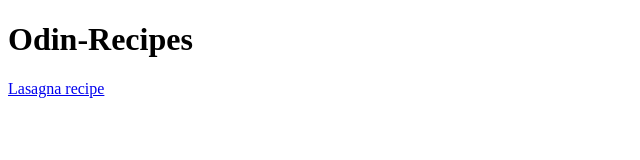
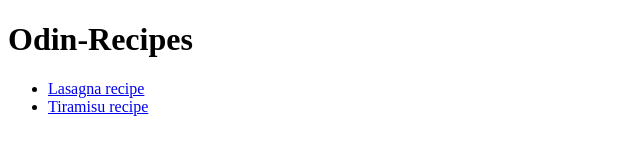
Before and after one commit to Yveshby27/odin-recipes, a plain HTML site: page index.html in a window 1280 px wide. Shown: the whole page, without its empty margins (0-640 px from the left). Drawn offline with Linux system fonts and the light colour scheme.

Commit message:
Add link to tiramisu webpage in homepage I made a unordered list to put both links(lasagna and tiramisu) in it.

```diff
--- a/index.html
+++ b/index.html
@@ -6,6 +6,9 @@
 </head>
 <body>
     <h1>Odin-Recipes</h1>
-    <a href="recipes/lasagna.html">Lasagna recipe</a>
+    <ul>
+    <li><a href="recipes/lasagna.html">Lasagna recipe</a></li>
+    <li><a href="recipes/tiramisu.html">Tiramisu recipe</a></li>
+    </ul>
 </body>
 </html>
```
